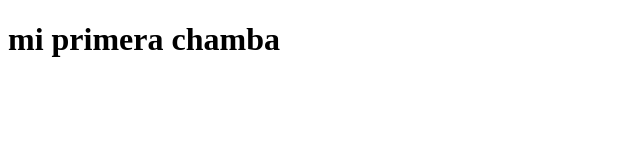
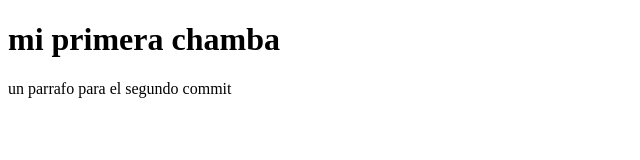
Before and after one commit to Caty08/into-clase-c, a plain HTML site: page index5.html in a window 1280 px wide. Shown: the whole page, without its empty margins (0-640 px from the left). Drawn offline with Linux system fonts and the light colour scheme.

Commit message:
mi segundo commit

```diff
--- a/index5.html
+++ b/index5.html
@@ -7,5 +7,6 @@
 </head>
 <body>
     <h1> mi primera chamba </h1>
+    <p> un parrafo para el segundo commit</p>
 </body>
 </html>
```
